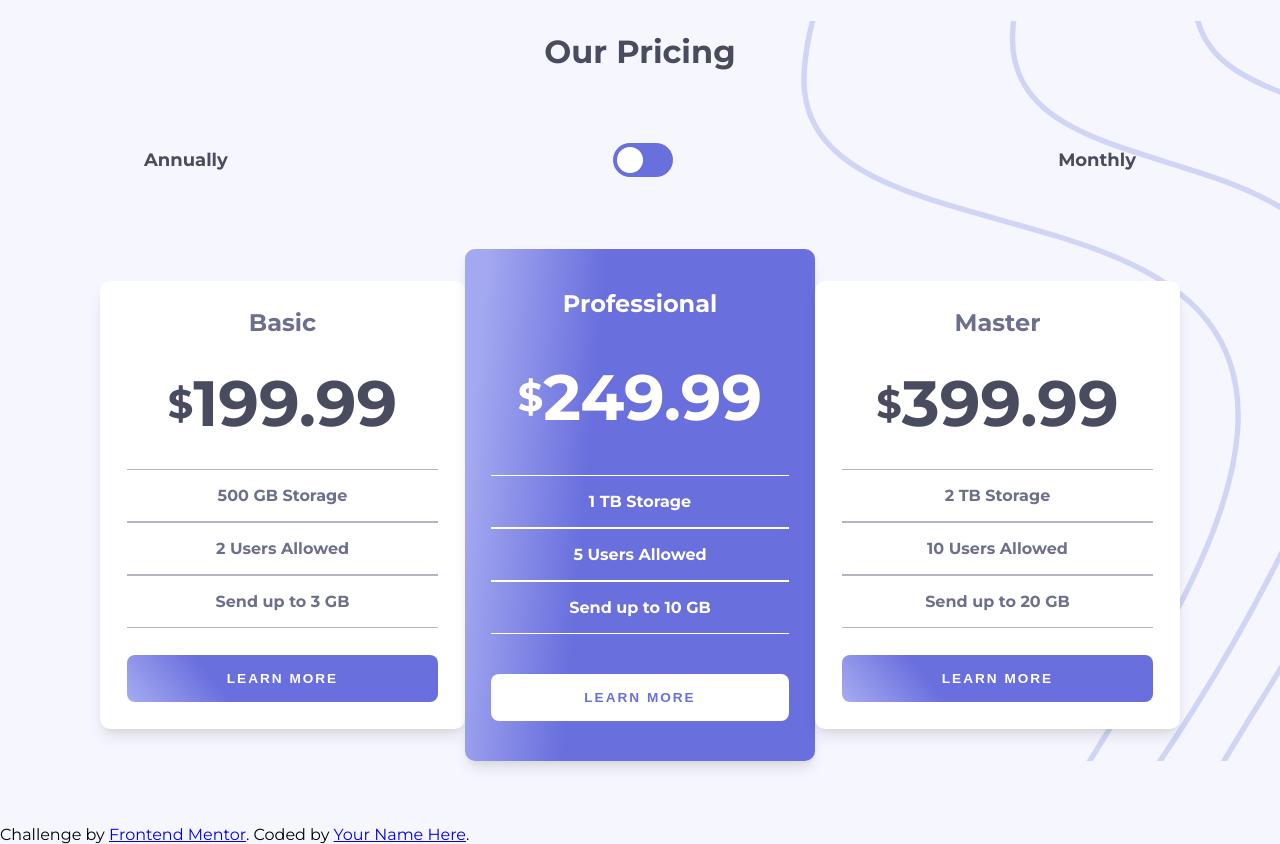
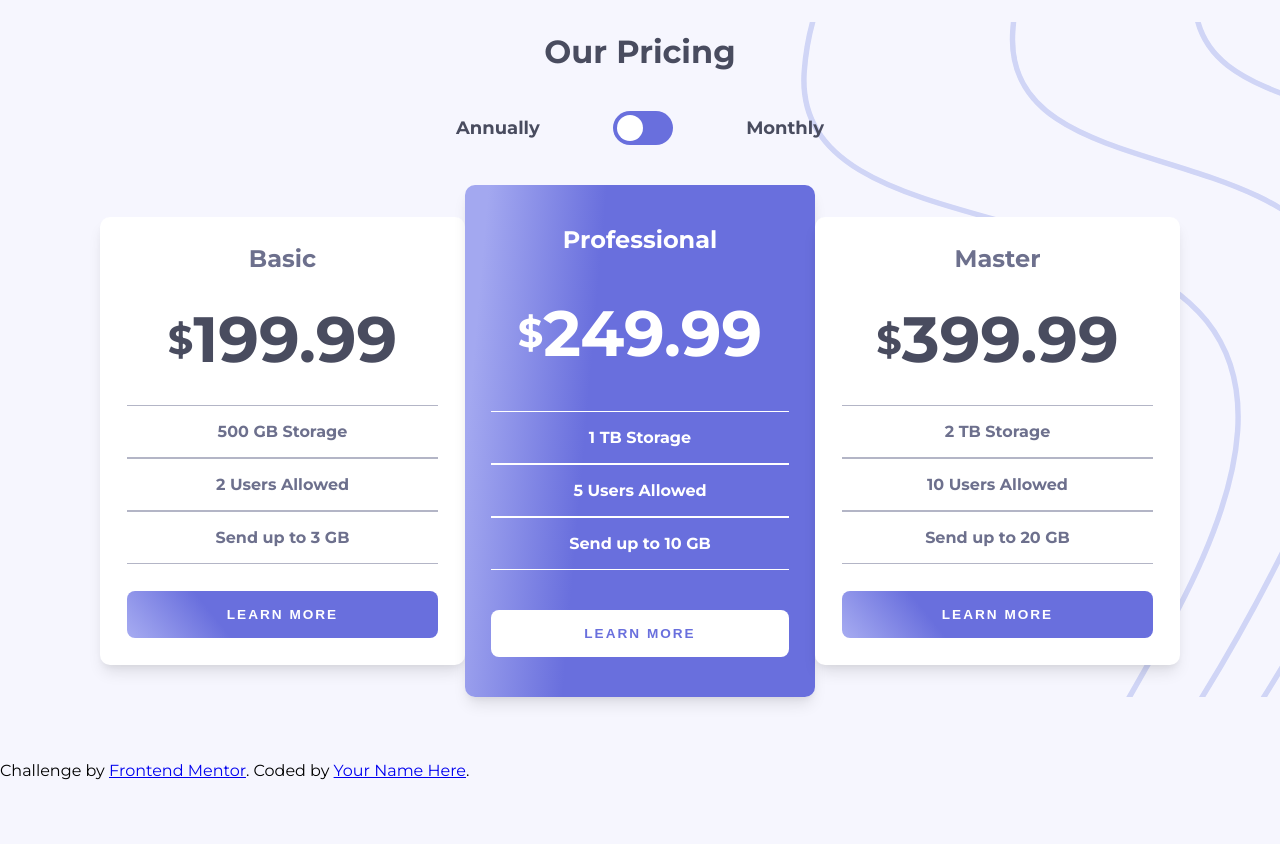
Before and after one commit to Chimoneg27/Pricing-Component, a plain HTML site: page index.html in a window 1280 px wide. After the commit the page ends 800 px from the top, so only its background shows below. Drawn offline with Linux system fonts and the light colour scheme.

Commit message:
fix cards desktop layout

```diff
--- a/styles/desktop.css
+++ b/styles/desktop.css
@@ -2,6 +2,7 @@
     .container {
         width: 100%;
         margin-bottom: 4rem;
+        margin-top: 0;
     }
 
     .cards {
@@ -19,4 +20,10 @@
         width: 350px;
         height: 32rem;
     }
+
+    .billing {
+        width: 400px;
+        margin-top: 0;
+        margin-bottom: 0;
+    }
 }
```
